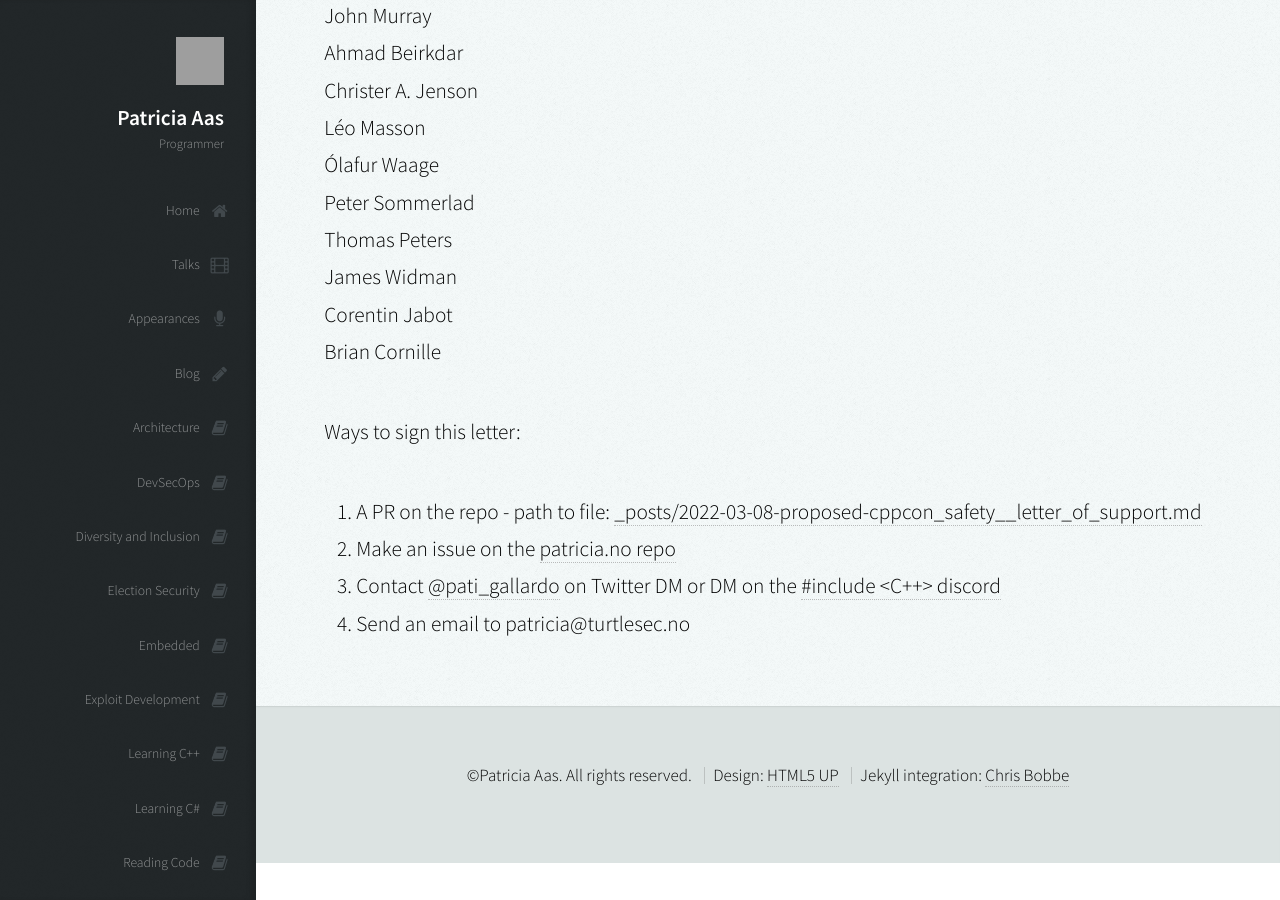
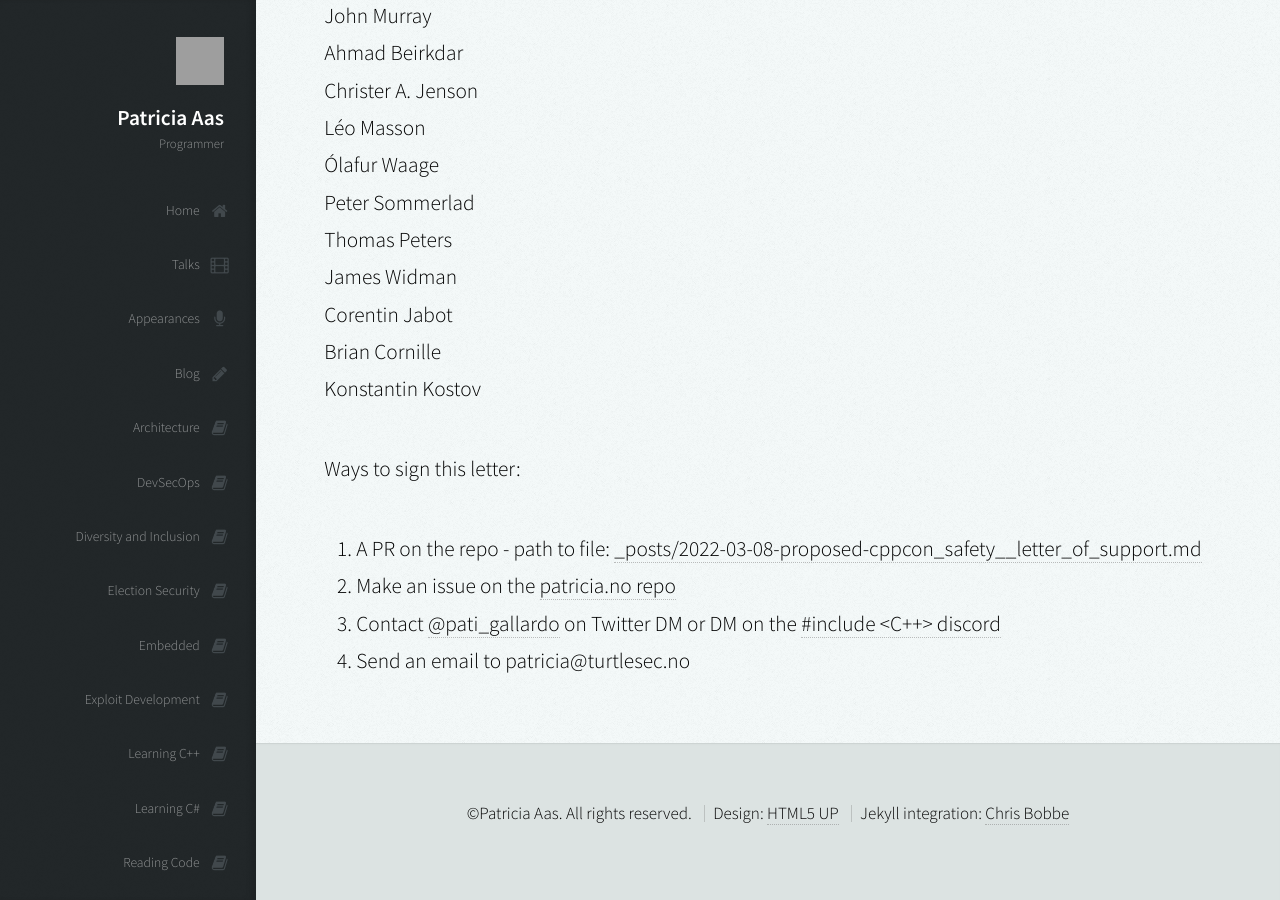
Before and after one commit to patricia-gallardo/patricia-gallardo.github.io, a Jekyll site: the page built from _posts/2022-03-08-proposed-cppcon_safety__letter_of_support.md, in a window 1280 px wide and 900 px high, scrolled down 707 px. Built offline with Jekyll 4.4.1, drawn with Linux system fonts in a browser that asks for light colours; nearby versions of some CDN libraries; grey boxes are pictures that could not be loaded.

Commit message:
sign the letter of support

```diff
--- a/_posts/2022-03-08-proposed-cppcon_safety__letter_of_support.md
+++ b/_posts/2022-03-08-proposed-cppcon_safety__letter_of_support.md
@@ -28,6 +28,7 @@ Thomas Peters <br>
 James Widman <br>
 Corentin Jabot <br>
 Brian Cornille <br>
+Konstantin Kostov <br>
 
 Ways to sign this letter:
 1. A PR on the repo - path to file: [_posts/2022-03-08-proposed-cppcon_safety__letter_of_support.md][4]
```
